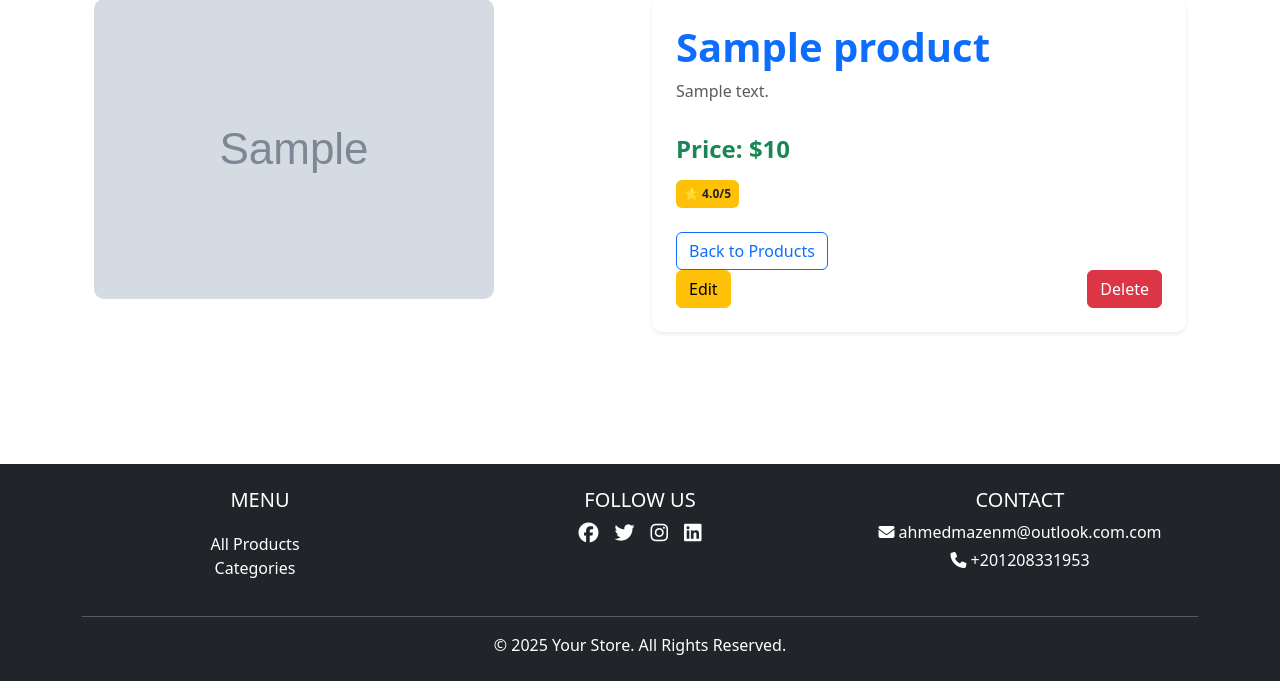
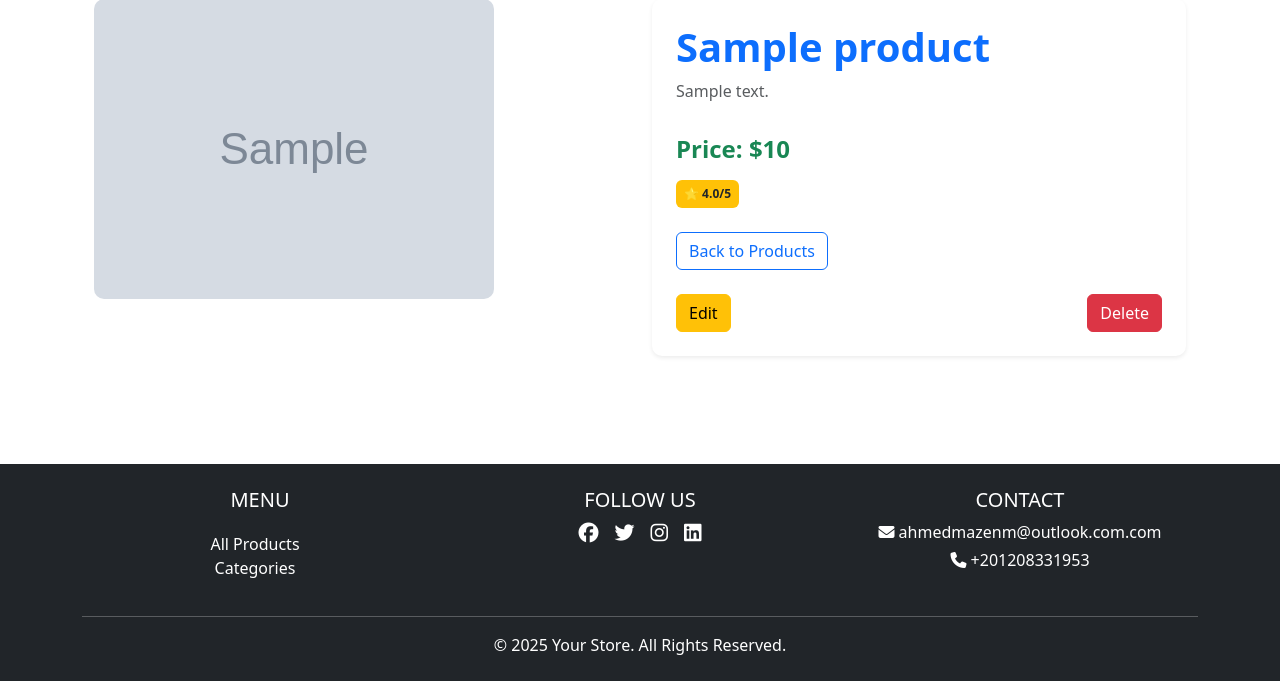
Before and after one commit to AhmedMazenNn/DjangoMart, a Django app: page /product/1/ in a window 1280 px wide. Shown: the part 119-800 px from the top of the page. Run offline with Django 4.2, Linux system fonts and the light colour scheme; tables that the repository leaves empty hold one stand-in row (values such as "Sample post"); grey boxes marked "Sample" are stand-in pictures.

Commit message:
updated style

```diff
--- a/Products-lab/templates/category.html
+++ b/Products-lab/templates/category.html
@@ -21,8 +21,8 @@
                             </a>
                         </div>
                         <div class="d-flex justify-content-between">
-                            <a href="{% url 'edit_product' product.pk %}" class="btn btn-warning">Edit</a>
-                            <a href="{% url 'delete_product' product.pk %}" class="btn btn-danger">Delete</a>
+                            <a href="{% url 'edit_product' product.pk %}" class="btn btn-warning mt-4">Edit</a>
+                            <a href="{% url 'delete_product' product.pk %}" class="btn btn-danger mt-4">Delete</a>
                         </div>
                     </div>
                 </div>
--- a/Products-lab/templates/single_product.html
+++ b/Products-lab/templates/single_product.html
@@ -28,8 +28,8 @@
                     </a>
                 </div>
                 <div class="d-flex justify-content-between">
-                    <a href="{% url 'edit_product' product.pk %}" class="btn btn-warning">Edit</a>
-                    <a href="{% url 'delete_product' product.pk %}" class="btn btn-danger">Delete</a>
+                    <a href="{% url 'edit_product' product.pk %}" class="btn btn-warning mt-4">Edit</a>
+                    <a href="{% url 'delete_product' product.pk %}" class="btn btn-danger mt-4">Delete</a>
                 </div>
             </div>
         </div>
```
